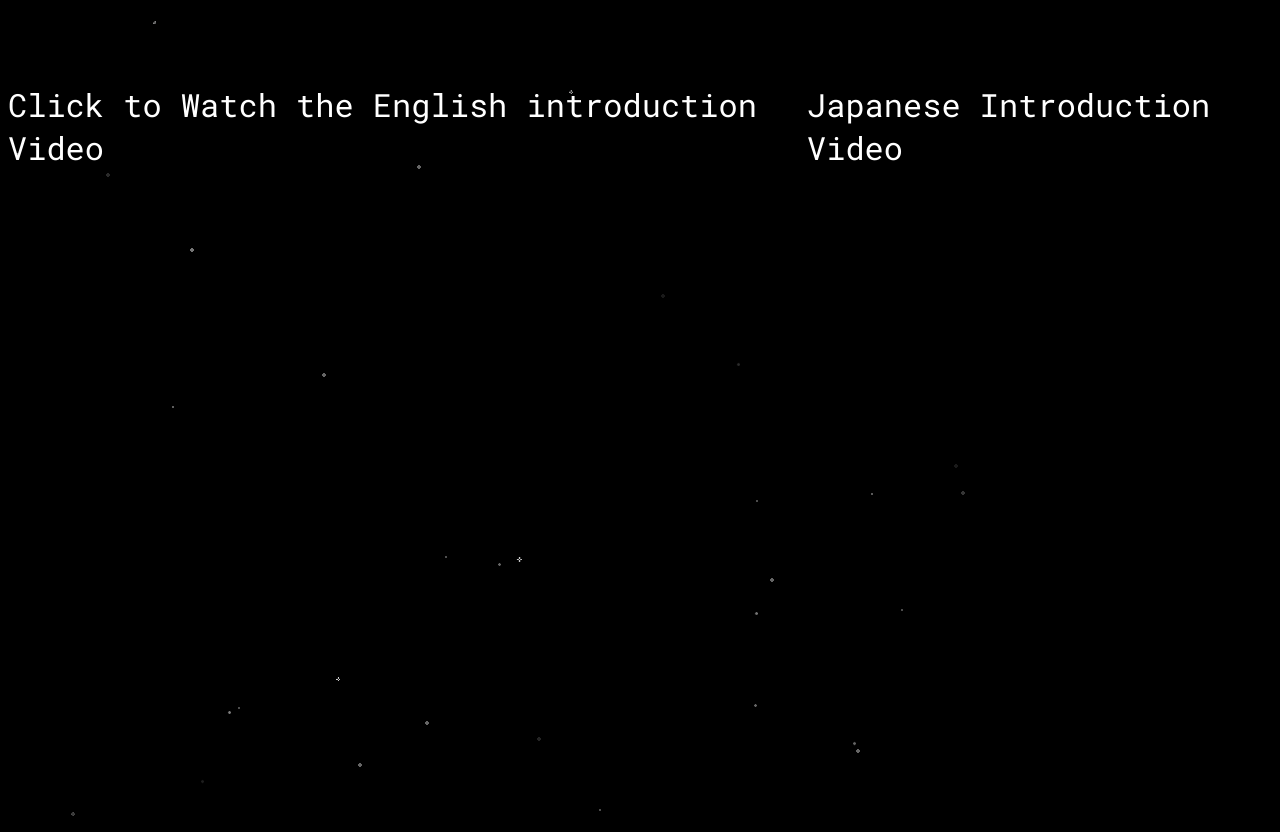
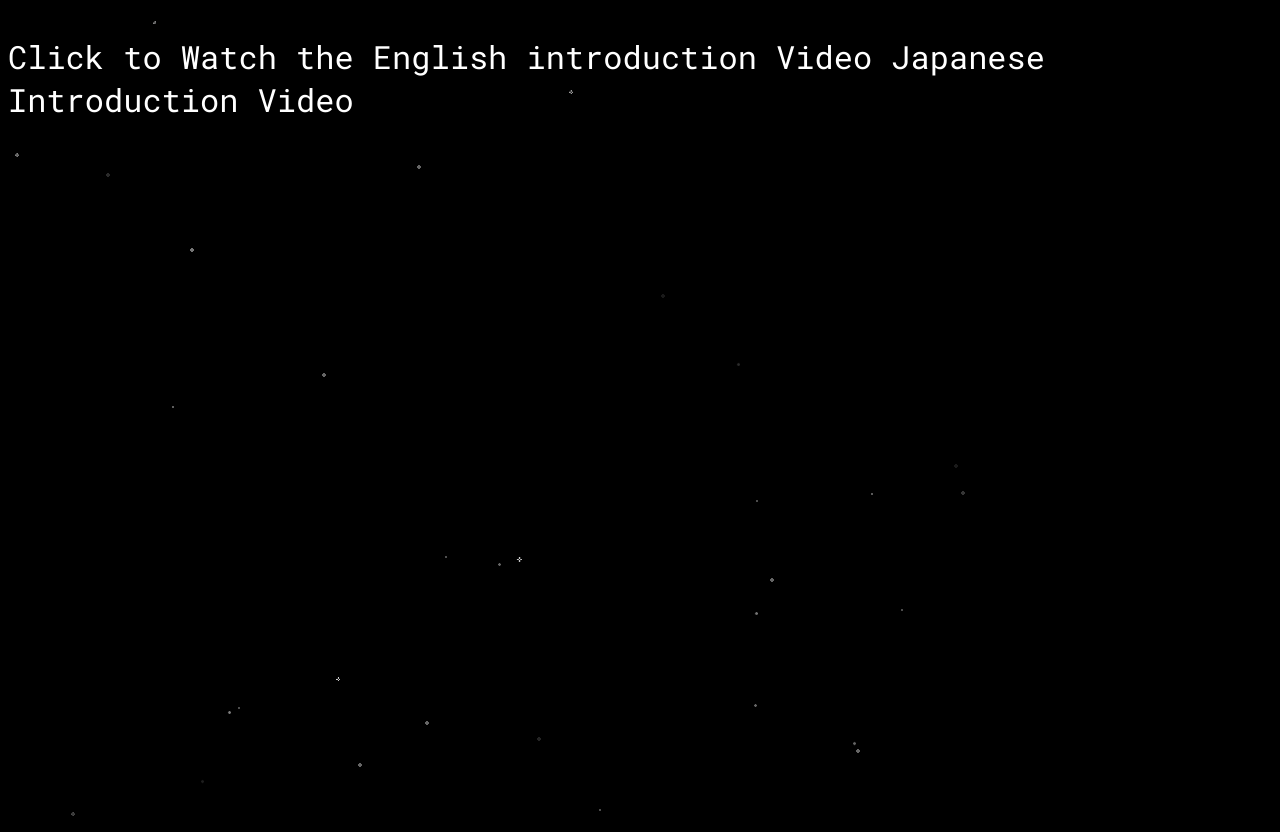
Before and after one commit to EZZAIM-PRO/ezzaim.eportfolio, a plain HTML site: page index.html in a window 1280 px wide. Shown: the part 910-1742 px from the top of the page. Drawn offline with Linux system fonts and the light colour scheme.

Commit message:
Update index.html

```diff
--- a/index.html
+++ b/index.html
@@ -9,10 +9,7 @@
 
     /* Added internal style to ensure centering works perfectly */
     .video-link-container {
-      display: flex;
-      gap: 1.5rem;
-      margin-top: 3rem;
-      width: 100%;
+
     }
 
     .video-link-container a {
```
